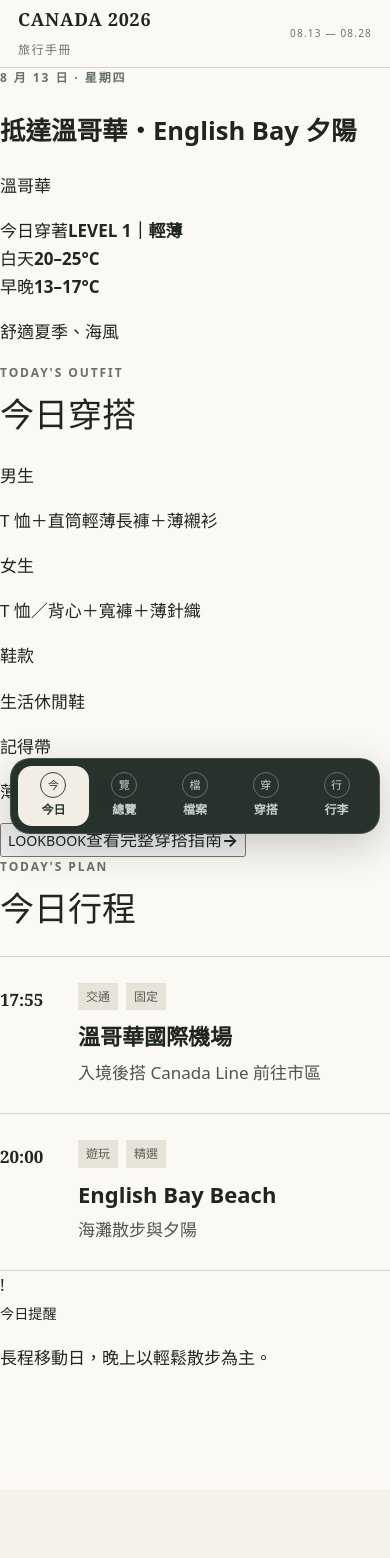
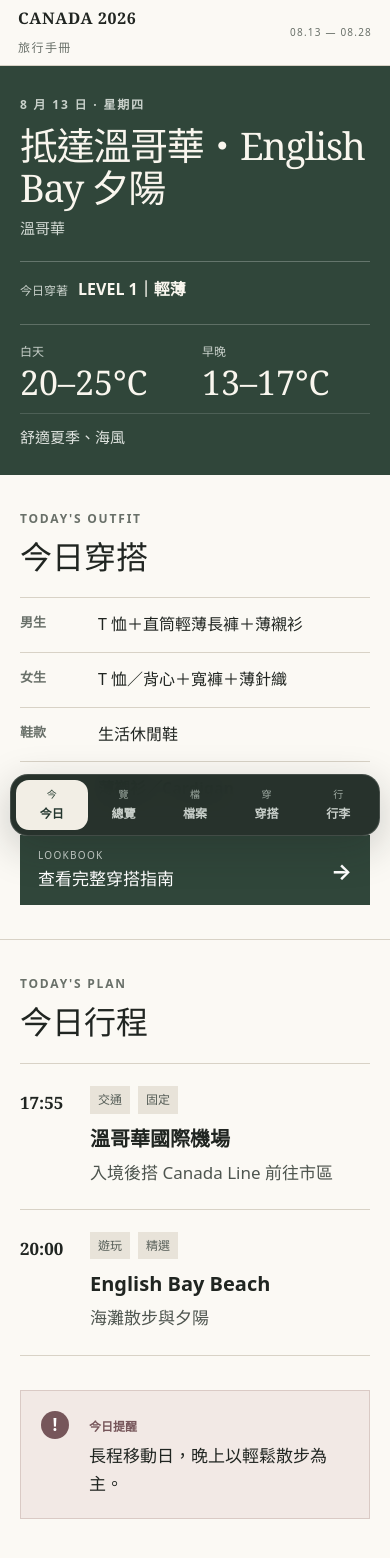
Before and after one commit to spotifyaegeus-boop/Travelwith77, a Next.js app: page / in a window 390 px wide. Shown: the top 1558 px of the page. Before the commit the page ends 1489 px from the top, so only its background shows below. Built offline with nearby package versions, Linux system fonts and the light colour scheme.

Commit message:
Update v3.1 style.css

```diff
--- a/app/style.css
+++ b/app/style.css
@@ -11,10 +11,8 @@
   --muted: #697069;
   --pine: #30463a;
   --pine-dark: #24362e;
-  --sage: #aeb9ad;
-  --blue: #aebcc5;
   --burgundy: #76565a;
-  --white: #fff;
+  --white: #ffffff;
 }
 
 html {
@@ -36,13 +34,13 @@ input {
   font: inherit;
 }
 
+button {
+  color: inherit;
+}
+
 button,
 a {
   -webkit-tap-highlight-color: transparent;
-}
-
-button {
-  color: inherit;
 }
 
 .appShell {
@@ -50,26 +48,27 @@ button {
   max-width: 1280px;
   min-height: 100vh;
   margin: auto;
+  padding-bottom: 105px;
   background: var(--paper);
-  padding-bottom: 110px;
 }
 
 .topBar {
-  height: 76px;
-  padding: 0 28px;
+  position: sticky;
+  top: 0;
+  z-index: 30;
+  height: 72px;
+  padding: 0 clamp(18px, 5vw, 54px);
   display: flex;
   align-items: center;
   justify-content: space-between;
   border-bottom: 1px solid var(--line);
   background: rgba(251, 249, 244, 0.96);
-  position: sticky;
-  top: 0;
-  z-index: 30;
+  backdrop-filter: blur(12px);
 }
 
 .brand {
+  padding: 0;
   border: 0;
-  padding: 0;
   background: transparent;
   text-align: left;
   cursor: pointer;
@@ -90,198 +89,274 @@ button {
 }
 
 .page {
-  min-height: calc(100vh - 76px);
+  min-height: calc(100vh - 72px);
 }
 
 .eyebrow {
-  margin: 0 0 12px;
+  margin: 0 0 10px;
   color: var(--muted);
   font-size: 12px;
   font-weight: 700;
-  letter-spacing: 0.16em;
-  text-transform: uppercase;
+  letter-spacing: 0.15em;
 }
 
-.dayHero {
-  padding: clamp(42px, 7vw, 86px) clamp(20px, 6vw, 72px);
+/* TODAY HERO */
+
+.todayHero {
+  padding: clamp(34px, 5vw, 58px)
+    clamp(20px, 6vw, 72px)
+    32px;
   background: var(--pine);
   color: #f9f6ee;
 }
 
-.dayHero .eyebrow {
-  color: #c9d1ca;
+.todayHeroTop {
+  display: grid;
+  grid-template-columns: minmax(0, 1fr) auto;
+  gap: 32px;
+  align-items: end;
 }
 
-.dayHero h1 {
-  max-width: 850px;
+.todayHero .eyebrow {
+  color: #c8d0ca;
+}
+
+.todayHero h1 {
+  max-width: 760px;
   margin: 0;
   font-family: Georgia, "Noto Serif TC", serif;
-  font-size: clamp(42px, 7vw, 82px);
+  font-size: clamp(38px, 5.6vw, 68px);
   font-weight: 500;
   line-height: 1.08;
-  letter-spacing: -0.04em;
+  letter-spacing: -0.035em;
 }
 
-.chapterName {
-  margin: 16px 0 38px;
-  color: #d8ddd8;
-  font-size: 17px;
+.todayChapter {
+  margin: 12px 0 0;
+  color: #d4dbd5;
+  font-size: 16px;
 }
 
-.weatherSummary {
-  display: grid;
-  grid-template-columns: 1.35fr 1fr;
-  max-width: 760px;
-  border-top: 1px solid rgba(255,255,255,.25);
-  border-bottom: 1px solid rgba(255,255,255,.25);
+.todayLevel {
+  min-width: 190px;
+  padding: 14px 0 4px;
+  border-top: 1px solid rgba(255, 255, 255, 0.25);
 }
 
-.weatherSummary > div {
-  padding: 24px 24px 24px 0;
+.todayLevel span,
+.todayLevel strong {
+  display: block;
 }
 
-.weatherSummary > div + div {
-  padding-left: 24px;
-  border-left: 1px solid rgba(255,255,255,.25);
+.todayLevel span {
+  margin-bottom: 5px;
+  color: #c8d0ca;
+  font-size: 12px;
 }
 
-.weatherSummary span,
-.levelSummary span {
-  display: block;
-  margin-bottom: 6px;
-  color: #cbd3cd;
-  font-size: 13px;
+.todayLevel strong {
+  font-size: 16px;
 }
 
-.weatherSummary strong {
+.todayWeather {
+  max-width: 760px;
+  margin-top: 28px;
+  padding-top: 22px;
+  display: grid;
+  grid-template-columns: 1fr 1fr 2fr;
+  gap: 22px;
+  align-items: end;
+  border-top: 1px solid rgba(255, 255, 255, 0.22);
+}
+
+.todayWeather span {
+  display: block;
+  margin-bottom: 3px;
+  color: #c8d0ca;
+  font-size: 12px;
+}
+
+.todayWeather strong {
   display: block;
   font-family: Georgia, serif;
-  font-size: clamp(40px, 7vw, 72px);
+  font-size: clamp(32px, 5vw, 52px);
   font-weight: 500;
-  line-height: 1.05;
+  line-height: 1;
 }
 
-.levelSummary {
-  max-width: 760px;
-  margin-top: 26px;
-  display: flex;
-  align-items: center;
-  gap: 30px;
+.todayWeather p {
+  margin: 0;
+  color: #e1e5e1;
+  font-size: 16px;
 }
 
-.levelSummary strong {
-  color: #f0ddd8;
-  font-size: 22px;
-  letter-spacing: .06em;
+/* DAILY FEATURE IMAGE */
+
+.dailyFeature {
+  background: var(--paper);
 }
 
-.levelSummary p {
-  margin: 0;
-  font-size: 18px;
+.dailyFeatureImage {
+  position: relative;
+  width: 100%;
+  aspect-ratio: 16 / 7;
+  overflow: hidden;
+  background: var(--stone);
 }
 
-.contentSection {
-  padding: clamp(42px, 6vw, 76px) clamp(20px, 6vw, 72px);
+.dailyFeatureImage img {
+  width: 100%;
+  height: 100%;
+  display: block;
+  object-fit: cover;
+}
+
+.dailyFeatureImage::after {
+  content: "";
+  position: absolute;
+  inset: 40% 0 0;
+  background: linear-gradient(
+    to bottom,
+    transparent,
+    rgba(19, 27, 23, 0.72)
+  );
+  pointer-events: none;
+}
+
+.dailyFeatureLabel {
+  position: absolute;
+  left: clamp(20px, 6vw, 72px);
+  right: clamp(20px, 6vw, 72px);
+  bottom: 28px;
+  z-index: 2;
+  color: var(--white);
+}
+
+.dailyFeatureLabel small,
+.dailyFeatureLabel strong,
+.dailyFeatureLabel span {
+  display: block;
+}
+
+.dailyFeatureLabel small {
+  margin-bottom: 6px;
+  font-size: 10px;
+  font-weight: 700;
+  letter-spacing: 0.16em;
+  opacity: 0.82;
+}
+
+.dailyFeatureLabel strong {
+  font-family: Georgia, "Noto Serif TC", serif;
+  font-size: clamp(26px, 4vw, 42px);
+  font-weight: 500;
+  line-height: 1.15;
+}
+
+.dailyFeatureLabel span {
+  margin-top: 5px;
+  font-size: 13px;
+  opacity: 0.86;
+}
+
+/* COMMON SECTIONS */
+
+.contentSection,
+.todayOutfit,
+.todayItinerary {
+  padding: clamp(38px, 5vw, 62px)
+    clamp(20px, 6vw, 72px);
 }
 
 .sectionHeading {
-  margin-bottom: 28px;
+  margin-bottom: 22px;
 }
 
 .sectionHeading h2,
 .chapterHeader h2 {
   margin: 0;
   font-family: Georgia, "Noto Serif TC", serif;
-  font-size: clamp(34px, 5vw, 54px);
+  font-size: clamp(32px, 4vw, 46px);
   font-weight: 500;
   line-height: 1.15;
 }
 
-.quickOutfit {
-  display: grid;
-  grid-template-columns: 1fr 1fr;
-  gap: 14px;
+/* TODAY OUTFIT */
+
+.todayOutfit {
+  border-bottom: 1px solid var(--line);
 }
 
-.quickOutfit > div {
-  padding: 24px;
-  background: var(--ivory);
-  border: 1px solid var(--line);
+.outfitQuickList {
+  border-top: 1px solid var(--line);
 }
 
-.quickOutfit span,
-.carryCard span,
-.importantNotice span,
-.outfitDetails span,
-.lookCard > div > span {
+.outfitQuickList > div {
+  padding: 17px 0;
+  display: grid;
+  grid-template-columns: 90px 1fr;
+  gap: 20px;
+  border-bottom: 1px solid var(--line);
+}
+
+.outfitQuickList span {
   color: var(--muted);
   font-size: 13px;
   font-weight: 700;
 }
 
-.quickOutfit p {
-  margin: 10px 0 0;
-  font-size: 18px;
-  line-height: 1.75;
+.outfitQuickList p {
+  margin: 0;
+  font-size: 17px;
 }
 
-.carryCard {
-  margin-top: 14px;
-  padding: 24px;
-  background: #e7ece8;
-  border-left: 5px solid var(--pine);
+.outfitQuickList .outfitOuter {
+  color: var(--pine);
 }
 
-.carryCard strong {
-  display: block;
-  margin-top: 6px;
-  font-size: 24px;
+.outfitQuickList .outfitOuter p {
+  font-weight: 700;
 }
 
-.carryCard p {
-  margin: 6px 0 0;
-}
-
-.primaryButton {
+.outfitLink {
   width: 100%;
-  min-height: 58px;
+  min-height: 64px;
   margin-top: 18px;
-  padding: 15px 20px;
+  padding: 12px 18px;
   display: flex;
   align-items: center;
   justify-content: space-between;
   border: 0;
-  border-radius: 3px;
   background: var(--pine);
-  color: white;
-  font-weight: 700;
+  color: var(--white);
+  text-align: left;
   cursor: pointer;
 }
 
-.importantNotice {
-  margin-top: 18px;
-  padding: 20px 22px;
-  border: 1px solid #d6c7c4;
-  background: #f3eae7;
+.outfitLink small {
+  display: block;
+  margin-bottom: 2px;
+  color: #cbd3cd;
+  font-size: 10px;
+  letter-spacing: 0.13em;
 }
 
-.importantNotice p {
-  margin: 5px 0 0;
+.outfitLink b {
+  font-size: 22px;
 }
 
-.itinerarySection {
-  padding-top: 20px;
-}
+/* TIMELINE */
 
-.timeline {
+.timeline,
+.dayList {
   border-top: 1px solid var(--line);
 }
 
 .stop {
+  padding: 26px 0;
   display: grid;
   grid-template-columns: 90px 1fr;
   gap: 24px;
-  padding: 26px 0;
   border-bottom: 1px solid var(--line);
 }
 
@@ -337,8 +412,45 @@ button {
   border: 1px solid var(--line);
 }
 
+/* TODAY NOTICE */
+
+.todayNotice {
+  margin: 0 clamp(20px, 6vw, 72px) 50px;
+  padding: 20px;
+  display: grid;
+  grid-template-columns: 34px 1fr;
+  gap: 14px;
+  background: #f2e9e5;
+  border: 1px solid #dacac5;
+}
+
+.todayNotice > div > span {
+  width: 28px;
+  height: 28px;
+  display: grid;
+  place-items: center;
+  border-radius: 50%;
+  background: var(--burgundy);
+  color: var(--white);
+  font-weight: 800;
+}
+
+.todayNotice small {
+  color: var(--burgundy);
+  font-size: 12px;
+  font-weight: 800;
+}
+
+.todayNotice p {
+  margin: 3px 0 0;
+}
+
+/* PAGE INTRO */
+
 .pageIntro {
-  padding: clamp(48px, 8vw, 96px) clamp(20px, 6vw, 72px) 48px;
+  padding: clamp(48px, 8vw, 96px)
+    clamp(20px, 6vw, 72px)
+    48px;
   border-bottom: 1px solid var(--line);
 }
 
@@ -358,6 +470,8 @@ button {
   font-size: 18px;
 }
 
+/* OVERVIEW */
+
 .chapterSection {
   padding: 46px clamp(20px, 6vw, 72px);
 }
@@ -373,11 +487,7 @@ button {
 .chapterHeader > span {
   color: var(--muted);
   font-size: 13px;
-  letter-spacing: .08em;
-}
-
-.dayList {
-  border-top: 1px solid var(--line);
+  letter-spacing: 0.06em;
 }
 
 .dayCard {
@@ -422,11 +532,14 @@ button {
 .dayCardContent p {
   margin: 5px 0 0;
   color: var(--muted);
+  font-size: 14px;
 }
 
 .arrow {
   font-size: 24px;
 }
+
+/* FILTERS */
 
 .filterTabs,
 .dateScroller {
@@ -457,8 +570,10 @@ button {
 .filterTabs button.active {
   background: var(--pine);
   border-color: var(--pine);
-  color: white;
+  color: var(--white);
 }
+
+/* DOCUMENTS */
 
 .documentList {
   display: grid;
@@ -502,6 +617,8 @@ button {
   font-size: 14px;
 }
 
+/* OUTFIT PAGE */
+
 .outfitIntro {
   padding-bottom: 30px;
 }
@@ -533,7 +650,7 @@ button {
 .dateScroller button.active {
   background: var(--pine);
   border-color: var(--pine);
-  color: white;
+  color: var(--white);
 }
 
 .dateScroller button.active span {
@@ -583,7 +700,7 @@ button {
   align-items: center;
   gap: 24px;
   background: var(--pine);
-  color: white;
+  color: var(--white);
 }
 
 .levelBanner span,
@@ -597,9 +714,7 @@ button {
 }
 
 .levelBanner b {
-  color: #e5c9c6;
-  font-size: 20px;
-  letter-spacing: .05em;
+  font-size: 18px;
 }
 
 .levelBanner p {
@@ -644,11 +759,17 @@ button {
   margin-bottom: 8px;
   font-family: Georgia, serif;
   font-size: 12px;
-  letter-spacing: .2em;
+  letter-spacing: 0.2em;
 }
 
 .lookCard > div:last-child {
   padding: 22px;
+}
+
+.lookCard > div > span {
+  color: var(--muted);
+  font-size: 13px;
+  font-weight: 700;
 }
 
 .lookCard h3 {
@@ -675,21 +796,46 @@ button {
   border-left: 1px solid var(--line);
 }
 
+.outfitDetails span {
+  color: var(--muted);
+  font-size: 13px;
+  font-weight: 700;
+}
+
 .outfitDetails strong {
   display: block;
   margin-top: 5px;
   font-size: 18px;
 }
 
+.importantNotice {
+  margin-top: 18px;
+  padding: 20px 22px;
+  border: 1px solid #d6c7c4;
+  background: #f3eae7;
+}
+
+.importantNotice span {
+  color: var(--burgundy);
+  font-size: 13px;
+  font-weight: 700;
+}
+
+.importantNotice p {
+  margin: 5px 0 0;
+}
+
+/* PACKING */
+
 .packingProgress {
   max-width: 620px;
   margin-top: 34px;
   padding: 22px;
-  background: var(--pine);
-  color: white;
   display: grid;
   grid-template-columns: 1fr auto;
   gap: 16px;
+  background: var(--pine);
+  color: var(--white);
 }
 
 .packingProgress strong,
@@ -715,13 +861,13 @@ button {
   grid-column: 1 / -1;
   height: 6px;
   overflow: hidden;
-  background: rgba(255,255,255,.2);
+  background: rgba(255, 255, 255, 0.2);
 }
 
 .progressTrack span {
   height: 100%;
-  background: white;
-  transition: width .25s ease;
+  background: var(--white);
+  transition: width 0.25s ease;
 }
 
 .packingSections {
@@ -770,7 +916,7 @@ button {
 .checkItem.checked .customCheck {
   background: var(--pine);
   border-color: var(--pine);
-  color: white;
+  color: var(--white);
 }
 
 .checkItem.checked > strong {
@@ -786,28 +932,30 @@ button {
   font-weight: 700;
 }
 
+/* BOTTOM NAV */
+
 .bottomNav {
   position: fixed;
   left: 50%;
-  bottom: 14px;
+  bottom: 10px;
   z-index: 50;
-  width: min(620px, calc(100% - 24px));
-  padding: 7px;
+  width: min(620px, calc(100% - 20px));
+  padding: 5px;
   display: grid;
   grid-template-columns: repeat(5, 1fr);
   transform: translateX(-50%);
-  border: 1px solid rgba(255,255,255,.14);
-  border-radius: 20px;
-  background: rgba(31, 42, 36, .96);
-  box-shadow: 0 12px 40px rgba(24, 29, 26, .22);
+  border: 1px solid rgba(255, 255, 255, 0.14);
+  border-radius: 18px;
+  background: rgba(31, 42, 36, 0.96);
+  box-shadow: 0 12px 40px rgba(24, 29, 26, 0.22);
   backdrop-filter: blur(16px);
 }
 
 .navButton {
-  min-height: 58px;
-  padding: 6px 2px;
+  min-height: 52px;
+  padding: 5px 2px;
   border: 0;
-  border-radius: 14px;
+  border-radius: 13px;
   background: transparent;
   color: #c9d0cb;
   cursor: pointer;
@@ -819,14 +967,9 @@ button {
 }
 
 .navButton span {
-  width: 26px;
-  height: 26px;
-  margin: 0 auto 2px;
-  display: grid;
-  place-items: center;
-  border: 1px solid #657069;
-  border-radius: 50%;
-  font-size: 11px;
+  margin-bottom: 1px;
+  color: #9eaaa2;
+  font-size: 10px;
 }
 
 .navButton strong {
@@ -839,8 +982,10 @@ button {
 }
 
 .navButton.active span {
-  border-color: var(--pine);
+  color: var(--pine);
 }
+
+/* MOBILE */
 
 @media (max-width: 700px) {
   body {
@@ -848,51 +993,156 @@ button {
   }
 
   .appShell {
-    padding-bottom: 100px;
+    padding-bottom: 95px;
   }
 
   .topBar {
-    height: 68px;
+    height: 66px;
     padding: 0 18px;
+  }
+
+  .brand strong {
+    font-size: 16px;
   }
 
   .tripDates {
     font-size: 10px;
   }
 
-  .dayHero {
-    padding-top: 40px;
+  .todayHero {
+    padding: 29px 20px 25px;
   }
 
-  .dayHero h1 {
-    font-size: 44px;
-  }
-
-  .weatherSummary {
-    grid-template-columns: 1fr 1fr;
-  }
-
-  .weatherSummary > div {
-    padding: 20px 14px 20px 0;
-  }
-
-  .weatherSummary > div + div {
-    padding-left: 14px;
-  }
-
-  .weatherSummary strong {
-    font-size: 40px;
-  }
-
-  .levelSummary {
+  .todayHeroTop {
     display: block;
   }
 
-  .levelSummary p {
-    margin-top: 10px;
+  .todayHero h1 {
+    max-width: 350px;
+    font-size: 38px;
+    line-height: 1.1;
   }
 
-  .quickOutfit,
+  .todayChapter {
+    margin-top: 8px;
+    font-size: 15px;
+  }
+
+  .todayLevel {
+    min-width: 0;
+    margin-top: 20px;
+    padding-top: 13px;
+  }
+
+  .todayLevel span,
+  .todayLevel strong {
+    display: inline;
+  }
+
+  .todayLevel span {
+    margin-right: 10px;
+  }
+
+  .todayWeather {
+    margin-top: 17px;
+    padding-top: 17px;
+    grid-template-columns: 1fr 1fr;
+    gap: 14px;
+  }
+
+  .todayWeather strong {
+    font-size: 34px;
+  }
+
+  .todayWeather p {
+    grid-column: 1 / -1;
+    padding-top: 11px;
+    border-top: 1px solid rgba(255, 255, 255, 0.14);
+    font-size: 15px;
+  }
+
+  .dailyFeatureImage {
+    aspect-ratio: 3 / 2;
+  }
+
+  .dailyFeatureLabel {
+    left: 20px;
+    right: 20px;
+    bottom: 18px;
+  }
+
+  .dailyFeatureLabel strong {
+    font-size: 27px;
+  }
+
+  .todayOutfit,
+  .todayItinerary,
+  .contentSection {
+    padding: 34px 20px;
+  }
+
+  .sectionHeading h2 {
+    font-size: 32px;
+  }
+
+  .outfitQuickList > div {
+    grid-template-columns: 66px 1fr;
+    gap: 12px;
+    padding: 14px 0;
+  }
+
+  .outfitQuickList p {
+    font-size: 16px;
+    line-height: 1.6;
+  }
+
+  .stop {
+    grid-template-columns: 58px 1fr;
+    gap: 12px;
+    padding: 22px 0;
+  }
+
+  .stop time {
+    font-size: 17px;
+  }
+
+  .stopContent h3 {
+    font-size: 20px;
+  }
+
+  .todayNotice {
+    margin: 0 20px 40px;
+  }
+
+  .pageIntro {
+    padding: 44px 20px 34px;
+  }
+
+  .pageIntro h1 {
+    font-size: 48px;
+  }
+
+  .pageIntro > p:last-child {
+    font-size: 16px;
+  }
+
+  .chapterSection {
+    padding: 34px 20px;
+  }
+
+  .dayCard {
+    grid-template-columns: 70px 1fr 22px;
+    gap: 12px;
+  }
+
+  .dayDate strong {
+    font-size: 20px;
+  }
+
+  .dayCardContent h3 {
+    font-size: 17px;
+  }
+
   .documentList,
   .lookGrid,
   .outfitDetails {
@@ -904,30 +1154,10 @@ button {
     border-top: 1px solid var(--line);
   }
 
-  .stop {
-    grid-template-columns: 64px 1fr;
-    gap: 14px;
-  }
-
-  .stop time {
-    font-size: 17px;
-  }
-
-  .dayCard {
-    grid-template-columns: 72px 1fr 24px;
-    gap: 12px;
-  }
-
-  .dayCardContent h3 {
-    font-size: 17px;
-  }
-
-  .dayCardContent p {
-    font-size: 14px;
-  }
-
   .outfitHero {
+    padding: 32px 20px;
     grid-template-columns: 1fr;
+    gap: 22px;
   }
 
   .outfitTemperature {
@@ -943,12 +1173,11 @@ button {
   }
 
   .bottomNav {
-    bottom: 10px;
-    width: calc(100% - 20px);
+    bottom: 8px;
   }
 
   .navButton {
-    min-height: 56px;
+    min-height: 50px;
   }
 
   .navButton strong {
```
